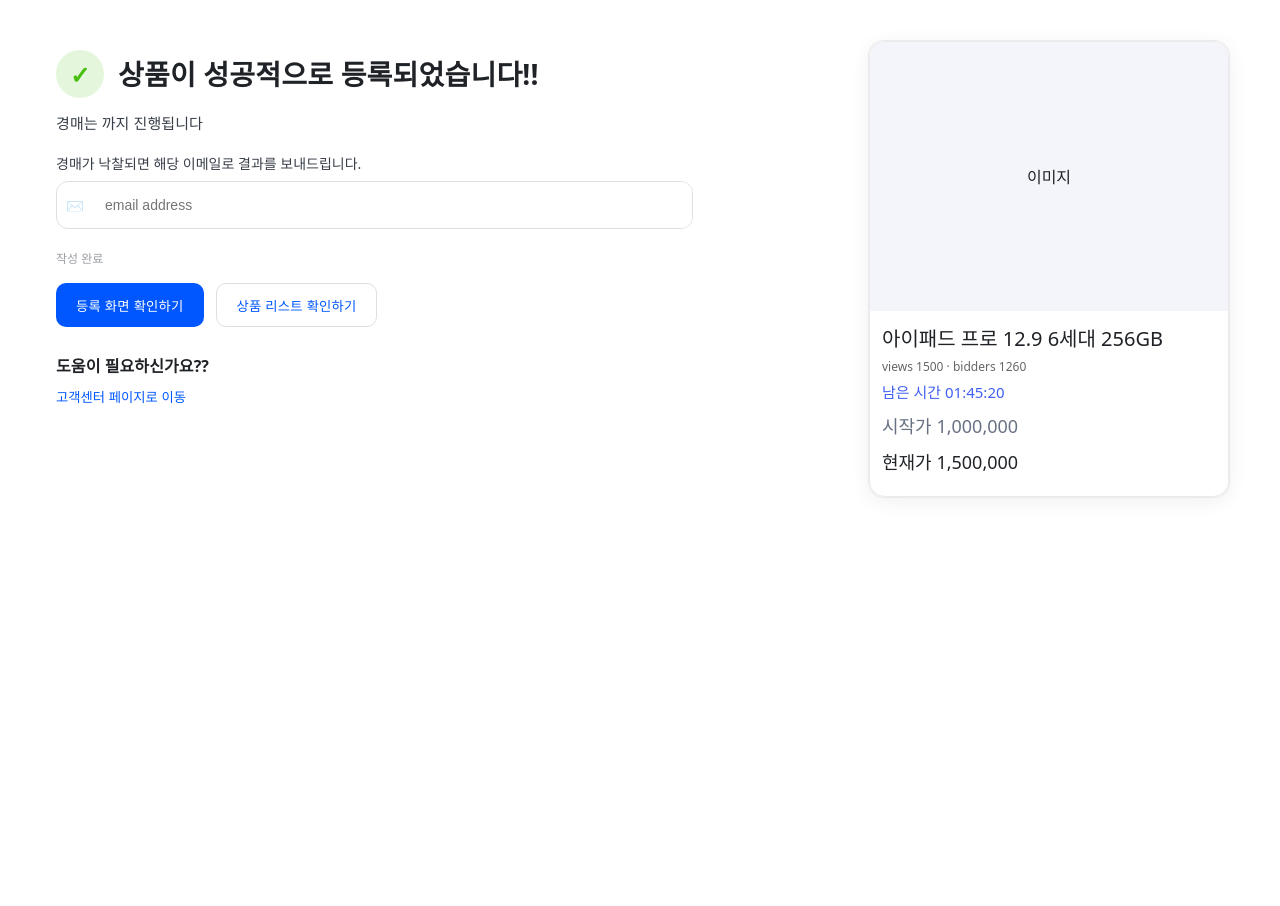
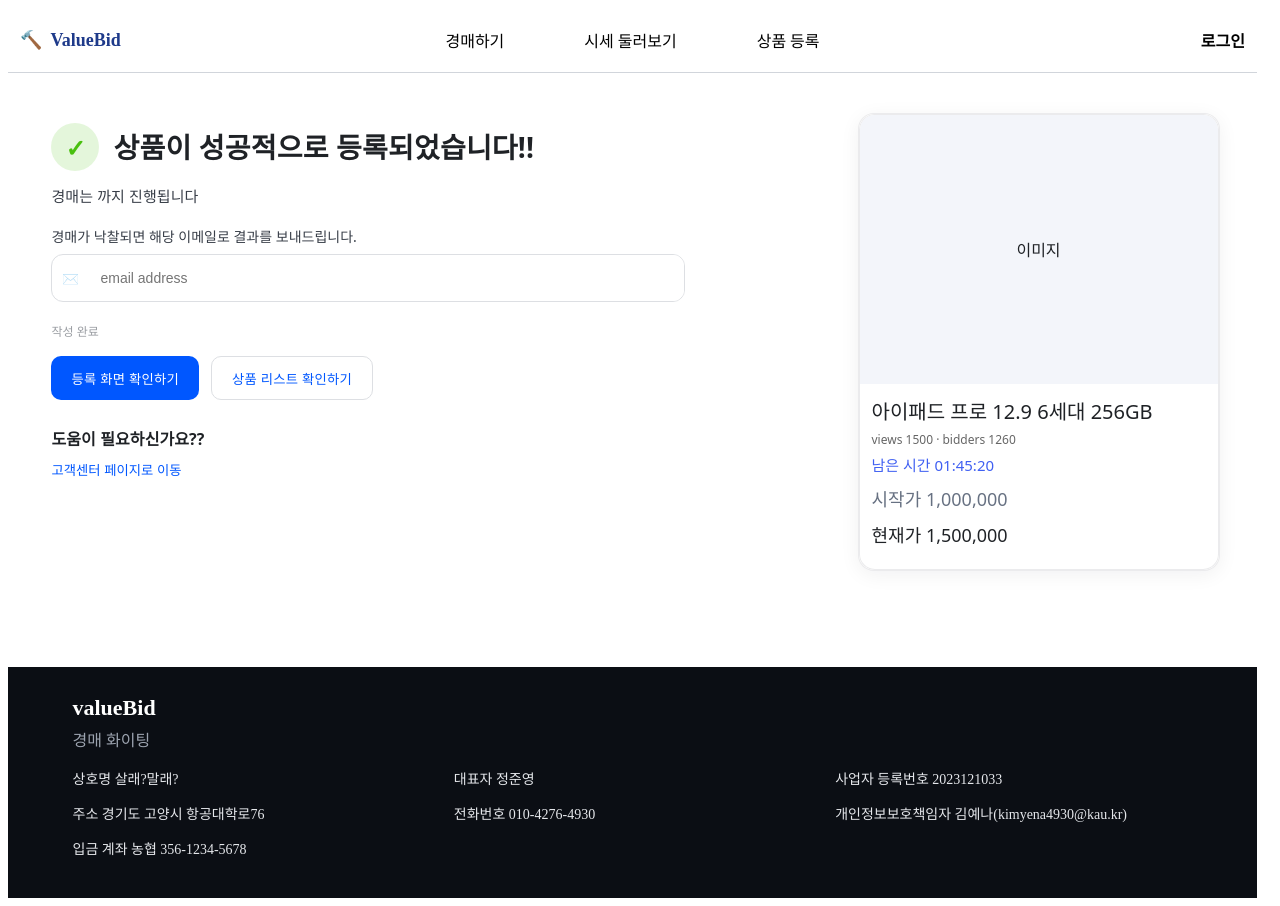
Before and after one commit to Team-SaleMale/FE, a React (Create React App) app: page /auctions/success in a window 1280 px wide. Before the commit the page ends 800 px from the top, so only its background shows below. Built offline with nearby package versions, Linux system fonts and the light colour scheme; no server answers; a web font is replaced by a local one.

Commit message:
Header,Footer

```diff
--- a/src/App.js
+++ b/src/App.js
@@ -5,12 +5,15 @@ import AuctionRegistration from "./pages/AuctionRegistration/AuctionRegistration
 import AuctionComplete from "./pages/AuctionRegistration/AuctionComplete";
 import FeaturedProductDetail from "./pages/Main/FeaturedProductDetail";
 import VideoBrowser from "./pages/Main/VideoBrowser";
+import Header from "./components/common/Header";
+import Footer from "./components/common/Footer";
 
 import Video from "./pages/Main/Video";                // ✅ 재생 페이지 추가
 
 export default function App() {
   return (
-
+    <>
+      <Header />
       <Routes>
         <Route path="/" element={<Main />} />
         <Route path="/featured/:category" element={<FeaturedProductDetail />} />
@@ -22,6 +25,7 @@ export default function App() {
 
 
       </Routes>
-
+      <Footer />
+    </>
   );
 }
--- /dev/null
+++ b/src/components/common/Footer.js
@@ -0,0 +1,21 @@
+import "../../styles/common/Footer.css";
+
+export default function Footer() {
+  return (
+    <footer className="vb-footer">
+      <div className="vb-footer__inner">
+        <div className="vb-footer__title">valueBid</div>
+        <div className="vb-footer__subtitle">경매 화이팅</div>
+        <div className="vb-footer__grid">
+          <span>상호명 살래?말래?</span>
+          <span>대표자 정준영</span>
+          <span>사업자 등록번호 2023121033</span>
+          <span>주소 경기도 고양시 항공대학로76</span>
+          <span>전화번호 010-4276-4930</span>
+          <span>개인정보보호책임자 김예나(kimyena4930@kau.kr)</span>
+          <span>입금 계좌 농협 356-1234-5678</span>
+        </div>
+      </div>
+    </footer>
+  );
+}
--- /dev/null
+++ b/src/components/common/Header.js
@@ -0,0 +1,32 @@
+import { Link } from "react-router-dom";
+import "../../styles/common/Header.css";
+
+export default function Header() {
+  return (
+    <header className="vb-header">
+      <div className="vb-header__wrap">
+        <div className="vb-header__container">
+          {/* 왼쪽 로고 */}
+          <div className="vb-left">
+            <Link to="/" className="vb-brand">
+              <span className="vb-brand__icon" aria-hidden>🔨</span>
+              <span className="vb-brand__text">ValueBid</span>
+            </Link>
+          </div>
+
+          {/* 중앙 메뉴 */}
+          <nav className="vb-center">
+            <Link to="/auctions" className="vb-link">경매하기</Link>
+            <Link to="/videos" className="vb-link">시세 둘러보기</Link>
+            <Link to="/auctions/new" className="vb-link">상품 등록</Link>
+          </nav>
+
+          {/* 오른쪽 로그인 */}
+          <div className="vb-right">
+            <Link to="/login" className="vb-link vb-login">로그인</Link>
+          </div>
+        </div>
+      </div>
+    </header>
+  );
+}
--- /dev/null
+++ b/src/styles/common/Footer.css
@@ -0,0 +1,39 @@
+.vb-footer {
+  background: #0b0e14;
+  color: #e5e7eb;
+  padding: 28px 0 36px;
+  margin-top: 48px;
+}
+
+.vb-footer__inner {
+  max-width: 1120px;
+  margin: 0 auto;
+  padding: 0 20px;
+}
+
+.vb-footer__title {
+  font-size: 22px;
+  font-weight: 800;
+  color: #ffffff;
+  margin-bottom: 6px;
+}
+
+.vb-footer__subtitle {
+  color: #9ca3af;
+  margin-bottom: 16px;
+}
+
+.vb-footer__grid {
+  display: grid;
+  grid-template-columns: 1fr 1fr 1fr;
+  gap: 10px 24px;
+  line-height: 1.8;
+  font-size: 14px;
+}
+
+@media (max-width: 900px) {
+  .vb-footer__grid { grid-template-columns: 1fr 1fr; }
+}
+@media (max-width: 640px) {
+  .vb-footer__grid { grid-template-columns: 1fr; }
+}
--- /dev/null
+++ b/src/styles/common/Header.css
@@ -0,0 +1,87 @@
+.vb-header {
+  position: sticky;
+  top: 0;
+  z-index: 50;
+  width: 100%;
+  background: rgba(255, 255, 255, 0.5);
+  backdrop-filter: saturate(180%) blur(8px);
+  -webkit-backdrop-filter: saturate(180%) blur(8px);
+  border-bottom: 1px solid #d1d5db;
+}
+
+/* 중앙 고정 + 좌우 여백 최소화 */
+.vb-header__wrap {
+  max-width: 1600px;  /* 폭을 더 넓혀 좌우에 여유 확보 */
+  margin: 0 auto;
+  padding: 0 12px;    /* 여백을 줄여 끝쪽으로 더 붙이기 */
+  box-sizing: border-box;
+}
+
+/* Grid로 좌/중/우 고정 */
+.vb-header__container {
+  display: grid;
+  grid-template-columns: 1fr 1fr 1fr;
+  align-items: center;
+  height: 64px;
+}
+
+/* 왼쪽 로고 */
+.vb-left {
+  justify-self: start;
+}
+.vb-brand {
+  display: inline-flex;
+  align-items: center;
+  gap: 8px;
+  text-decoration: none;
+}
+.vb-brand__icon {
+  font-size: 18px;
+  line-height: 1;
+  color: #1e3a8a;
+}
+.vb-brand__text {
+  font-weight: 700;
+  font-size: 18px;
+  color: #1e3a8a;
+}
+
+/* 중앙 메뉴 */
+.vb-center {
+  display: flex;
+  justify-content: center;
+  gap: 80px;
+}
+
+/* 오른쪽 로그인 */
+.vb-right {
+  justify-self: end;
+}
+
+/* 항상 검정, 눌러도 색 안 바뀜 */
+.vb-link {
+  text-decoration: none;
+  color: #000;
+  font-weight: 500;
+}
+.vb-link:hover,
+.vb-link:active,
+.vb-link:focus {
+  color: #000;
+}
+.vb-login {
+  font-weight: 600;
+}
+
+/* 밑줄 제거 */
+.vb-header a {
+  text-decoration: none;
+}
+
+/* 스크롤바 유무로 인한 폭 변동 방지 */
+html {
+  overflow-y: scroll;
+}
+:root {
+  scrollbar-gutter: stable;
+}
```
